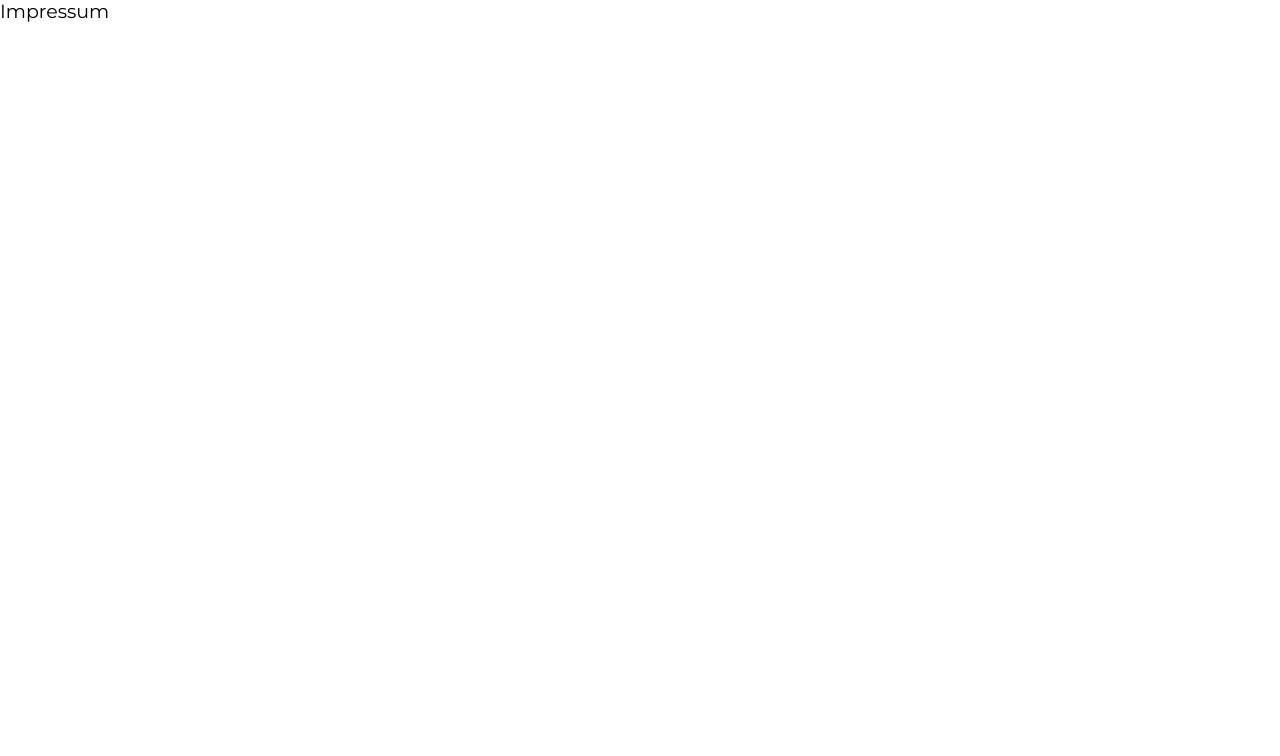
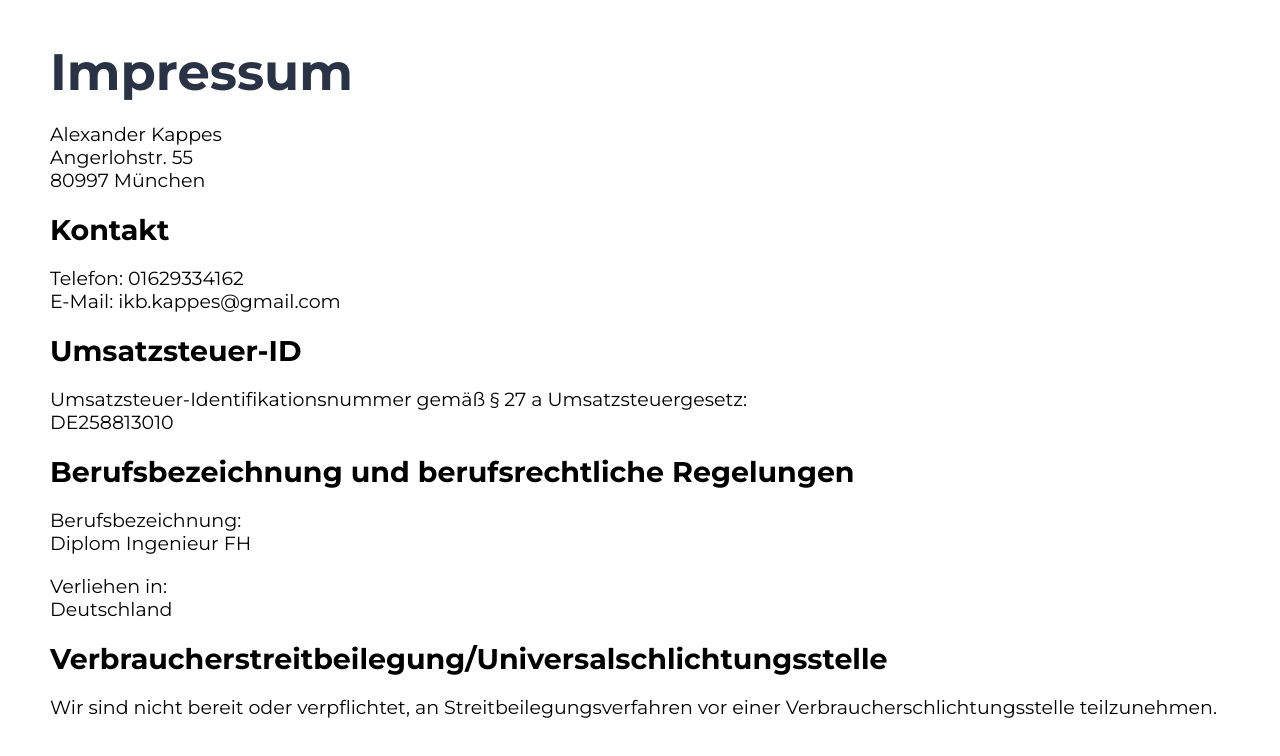
Before and after one commit to AlexHolad/ikb-tech, a React (Create React App) app: page /impressum in a window 1280 px wide. Shown: the top 756 px of the page. Built offline with nearby package versions, Linux system fonts and the light colour scheme; a web font is replaced by a local one.

Commit message:
end version

```diff
--- a/package.json
+++ b/package.json
@@ -4,13 +4,13 @@
   "private": true,
   "dependencies": {
     "@testing-library/jest-dom": "^5.16.5",
-    "@testing-library/react": "^13.4.0",
-    "@testing-library/user-event": "^13.5.0",
+    "@testing-library/react": "^14.0.0",
+    "@testing-library/user-event": "^14.4.3",
     "react": "^18.2.0",
     "react-dom": "^18.2.0",
     "react-router-dom": "^6.9.0",
     "react-scripts": "^5.0.1",
-    "web-vitals": "^2.1.4"
+    "web-vitals": "^3.3.1"
   },
   "scripts": {
     "start": "react-scripts start",
--- a/src/data/data.js
+++ b/src/data/data.js
@@ -73,11 +73,11 @@ export const data = {
   },
   sectionKunden: {
     quote:
-      "“Kundenzufriedenheit steht auf dem Ersten Platz in unserer Unternehmensphilosophie und bildet die Basis für eine langfristige und erfolgreiche Zusammenarbeit mit unseren Kunden.”",
+      "",
     category: "Referenzen",
     headline: "Weitere Kunde die uns vertrauen",
     text:
-      "Mauris porta odio nisi, ut ultrices ligula venenatis quis. Quisque a ligula eu ex scelerisque eleifend ut sed risus. Mauris cursus non orci sed aliquet. Maecenas ipsum urna, pulvinar quis lacus sit amet, tempor pharetra diam.",
+    "Kundenzufriedenheit steht auf dem Ersten Platz in unserer Unternehmensphilosophie und bildet die Basis für eine langfristige und erfolgreiche Zusammenarbeit mit unseren Kunden.",
     kundenLogos: [
       {
         title: "maserati",
@@ -236,9 +236,10 @@ export const data = {
     },
   ],
   sectionKontakt: {
+    quote: "“Wir würden uns freuen Sie von den Vorteilen der IKB TECH zu überzeugen und freuen uns von Ihnen zu hören. Wenn Sie als Bewerber, Zulieferer oder Neukunde an einer Zusammenarbeit interessiert sind, nehmen Sie bitte Kontakt mit uns auf.”",
     category: "Kontakt",
     headline:
-      "Wir würden uns freuen Sie von den Vorteilen der IKB TECH zu überzeugen und freuen uns von Ihnen zu hören",
+      "Für Ihre Fragen stehen wir Ihnen gern zur Verfügung.",
     contactTypes: [
       {
         icon: "/assets/icons/phone.png",
@@ -248,7 +249,7 @@ export const data = {
       {
         icon: "/assets/icons/email.png",
         attr: "email",
-        text: "alex878@gmail.com",
+        text: "ikb.kappes@gmail.com",
       },
       {
         icon: "/assets/icons/post.png",
@@ -283,7 +284,7 @@ export const data = {
           {
             icon: "/assets/icons/address.png",
             alt: "address-icon",
-            text: "IKB-TECH Eisnergutbogen Str.35 80639 München",
+            text: "IKB-TECH Angerlohstr. 55 80997 München",
           },
         ],
       },
@@ -293,7 +294,7 @@ export const data = {
           {
             icon: "/assets/icons/phone.png",
             alt: "phone-icon",
-            text: "089-88905832",
+            text: "01629334162",
           },
         ],
       },
@@ -303,7 +304,7 @@ export const data = {
           {
             icon: "/assets/icons/email.png",
             alt: "email-icon",
-            text: "ikb-tech@gmail.com",
+            text: "ikb.kappes@gmail.com",
           },
         ],
       },
@@ -331,7 +332,7 @@ export const data = {
         ],
       },
     ],
-    copyright: "© 2023 IKB-TECH  ALLE RECHTE VORBEHALTEN",
+    copyright: "© 2024 IKB-TECH  ALLE RECHTE VORBEHALTEN",
   },
 };
 
--- a/src/pages/Home.js
+++ b/src/pages/Home.js
@@ -32,12 +32,12 @@ const Home = ({data}) => {
             <Main main={data.sectionMain}/>
             <Quote text= {data.sectionLeistungen.quote}/>
             <Leistungen leistungen={data.sectionLeistungen} id="leistungen">Leistungen</Leistungen>
-            <Quote text= {data.sectionKunden.quote}/>
+            <Zahlen zahlen={data.zahlen}/>
             <Kunden kunden={data.sectionKunden} id='kunden'/>
             <Schwerpunkte schwerpunkte={data.sectionSchwerpunkte} id='schwerpunkte'/>
             <Quote text= {data.sectionProgrammen.quote}/>
             <Programmen programmen={data.sectionProgrammen} id='programmen'/>
-            <Zahlen zahlen={data.zahlen}/>
+            <Quote text= {data.sectionKontakt.quote}/>
             <Kontakt kontakt={data.sectionKontakt} id='kontakt'/>
             <Quote text= {data.sectionKarriere.quote}/>
             <Karriere karriere={data.sectionKarriere} handleClickScroll={handleClickScroll} id='karriere'/>
--- a/src/pages/Impressum.js
+++ b/src/pages/Impressum.js
@@ -1,8 +1,32 @@
 import React from 'react'
+
+import "./Impressum.css"
 
 function Impressum() {
   return (
-    <div>Impressum</div>
+    <div className="impressum-container">
+      <h1>Impressum</h1>
+
+<p>Alexander Kappes<br />
+Angerlohstr. 55<br />
+80997 M&uuml;nchen</p>
+
+<h2>Kontakt</h2>
+<p>Telefon: 01629334162<br />
+E-Mail: ikb.kappes@gmail.com</p>
+
+<h2>Umsatzsteuer-ID</h2>
+<p>Umsatzsteuer-Identifikationsnummer gem&auml;&szlig; &sect; 27 a Umsatzsteuergesetz:<br />
+DE258813010</p>
+
+<h2>Berufsbezeichnung und berufsrechtliche Regelungen</h2>
+<p>Berufsbezeichnung:<br />
+Diplom Ingenieur FH</p>
+<p>Verliehen in:<br />
+Deutschland</p>
+<h2>Verbraucher&shy;streit&shy;beilegung/Universal&shy;schlichtungs&shy;stelle</h2>
+<p>Wir sind nicht bereit oder verpflichtet, an Streitbeilegungsverfahren vor einer Verbraucherschlichtungsstelle teilzunehmen.</p>
+    </div>
   )
 }
 
```
Also changed, not shown: 2 other files (tests, documents, lock files or other folders).
